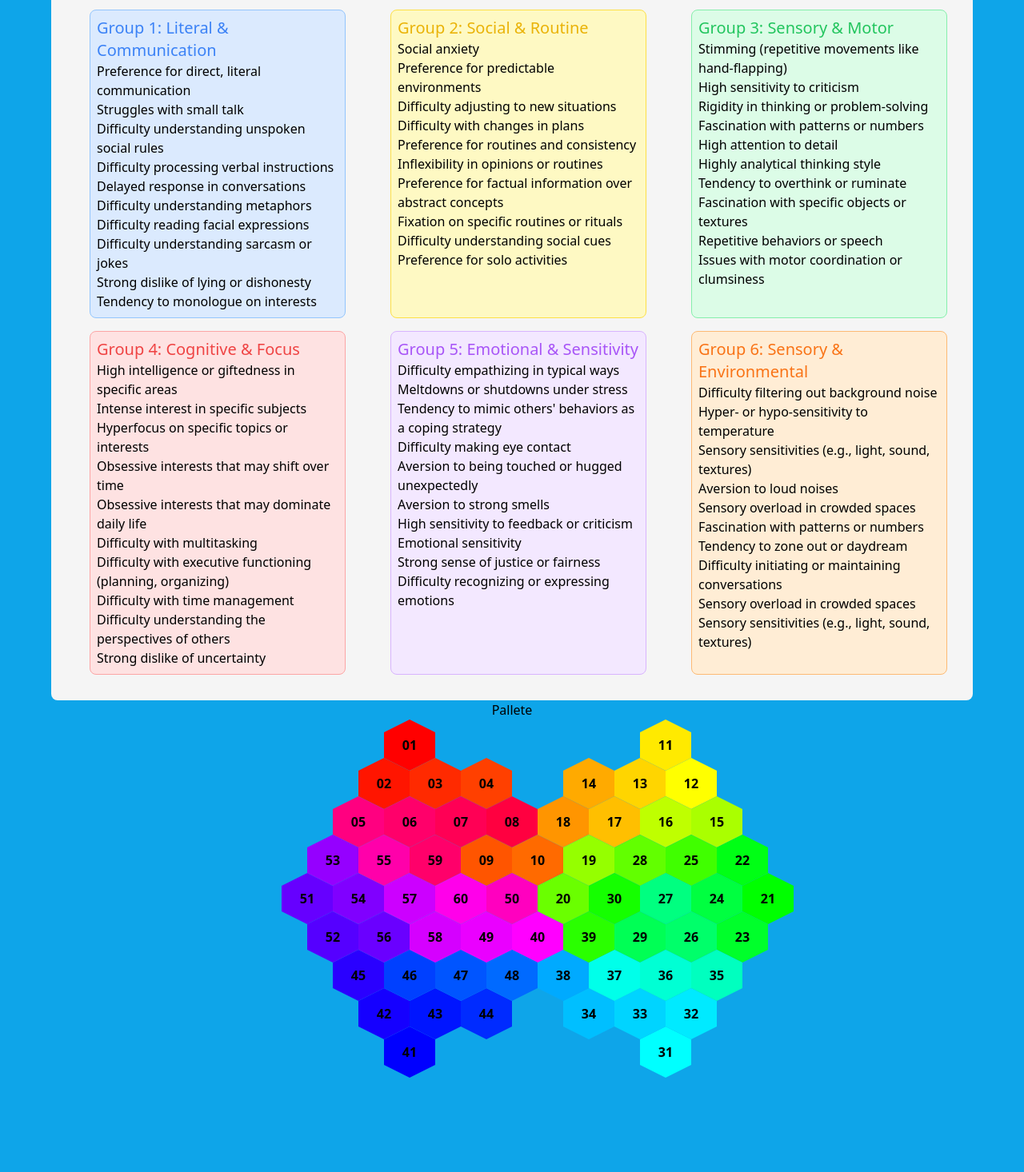
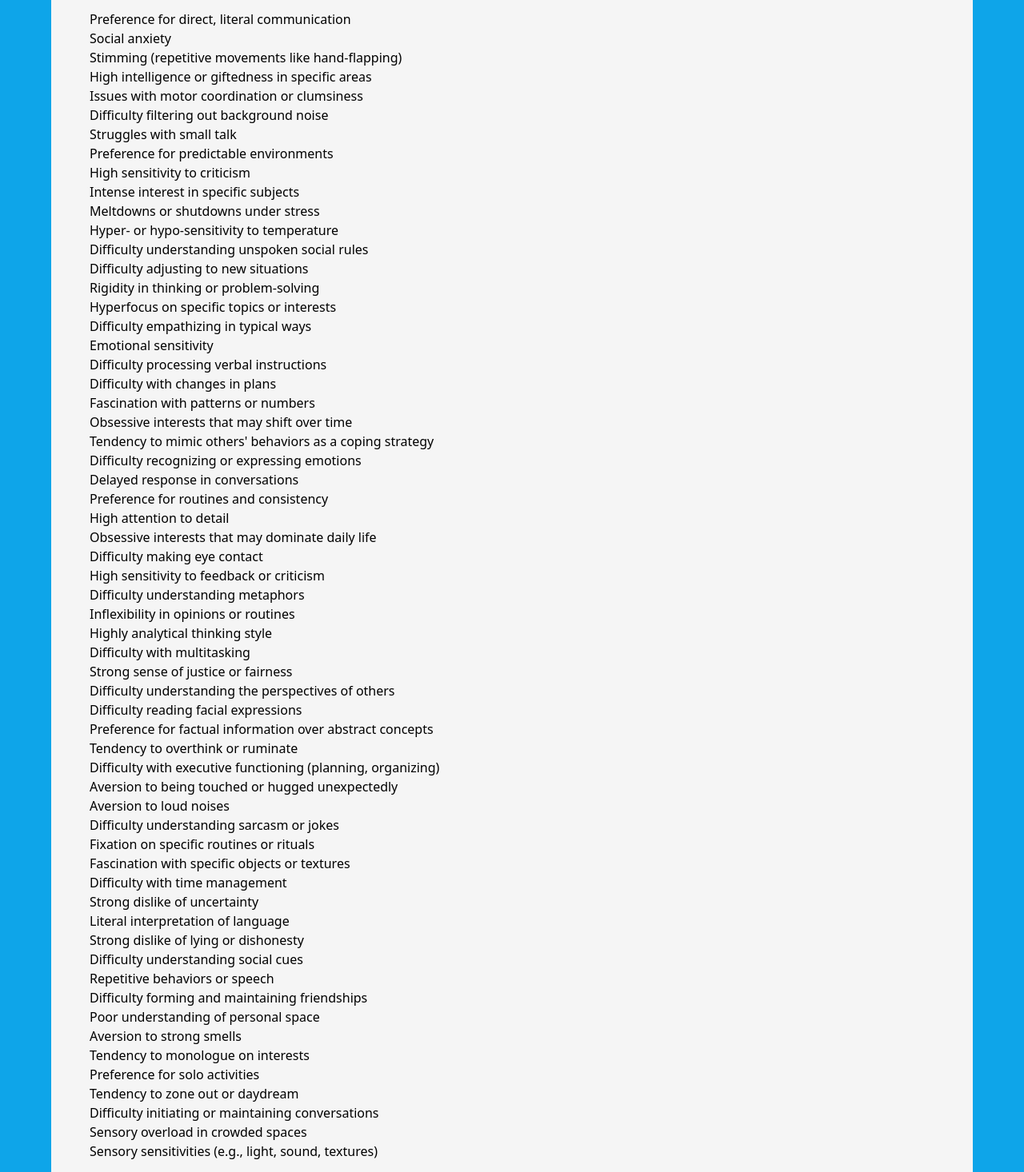
Before and after one commit to the-Third-Developer/the-third-developer, a SvelteKit app: page /neuropalette in a window 1280 px wide. Shown: the part 364-1830 px from the top of the page at 80% size. Built offline with nearby package versions, Linux system fonts and the light colour scheme; a web font is replaced by a local one.

Commit message:
pokemon calculator

```diff
--- a/src/routes/neuropalette/+page.svelte
+++ b/src/routes/neuropalette/+page.svelte
@@ -14,139 +14,66 @@
 		<h2 class="m-0 mb-4 p-0 text-center text-4xl">
 			Traits of Personality Legend
 		</h2>
-		<ol class="flex flex-wrap gap-4 items-stretch justify-between">
-			<li
-				class="max-w-80 p-2 rounded-lg bg-blue-100 border border-blue-300"
-			>
-				<h3 class="text-xl font-medium text-blue-500">
-					Group 1: Literal & Communication
-				</h3>
-				<ul>
-					<li>Preference for direct, literal communication</li>
-					<li>Struggles with small talk</li>
-					<li>Difficulty understanding unspoken social rules</li>
-					<li>Difficulty processing verbal instructions</li>
-					<li>Delayed response in conversations</li>
-					<li>Difficulty understanding metaphors</li>
-					<li>Difficulty reading facial expressions</li>
-					<li>Difficulty understanding sarcasm or jokes</li>
-					<li>Strong dislike of lying or dishonesty</li>
-					<li>Tendency to monologue on interests</li>
-				</ul>
-			</li>
-
-			<li
-				class="max-w-80 p-2 rounded-lg bg-yellow-100 border border-yellow-300"
-			>
-				<h3 class="text-xl font-medium text-yellow-500">
-					Group 2: Social & Routine
-				</h3>
-				<ul>
-					<li>Social anxiety</li>
-					<li>Preference for predictable environments</li>
-					<li>Difficulty adjusting to new situations</li>
-					<li>Difficulty with changes in plans</li>
-					<li>Preference for routines and consistency</li>
-					<li>Inflexibility in opinions or routines</li>
-					<li>
-						Preference for factual information over abstract
-						concepts
-					</li>
-					<li>Fixation on specific routines or rituals</li>
-					<li>Difficulty understanding social cues</li>
-					<li>Preference for solo activities</li>
-				</ul>
-			</li>
-
-			<li
-				class="max-w-80 p-2 rounded-lg bg-green-100 border border-green-300"
-			>
-				<h3 class="text-xl font-medium text-green-500">
-					Group 3: Sensory & Motor
-				</h3>
-				<ul>
-					<li>Stimming (repetitive movements like hand-flapping)</li>
-					<li>High sensitivity to criticism</li>
-					<li>Rigidity in thinking or problem-solving</li>
-					<li>Fascination with patterns or numbers</li>
-					<li>High attention to detail</li>
-					<li>Highly analytical thinking style</li>
-					<li>Tendency to overthink or ruminate</li>
-					<li>Fascination with specific objects or textures</li>
-					<li>Repetitive behaviors or speech</li>
-					<li>Issues with motor coordination or clumsiness</li>
-				</ul>
-			</li>
-
-			<li
-				class="max-w-80 p-2 rounded-lg bg-red-100 border border-red-300"
-			>
-				<h3 class="text-xl font-medium text-red-500">
-					Group 4: Cognitive & Focus
-				</h3>
-				<ul>
-					<li>High intelligence or giftedness in specific areas</li>
-					<li>Intense interest in specific subjects</li>
-					<li>Hyperfocus on specific topics or interests</li>
-					<li>Obsessive interests that may shift over time</li>
-					<li>Obsessive interests that may dominate daily life</li>
-					<li>Difficulty with multitasking</li>
-					<li>
-						Difficulty with executive functioning (planning,
-						organizing)
-					</li>
-					<li>Difficulty with time management</li>
-					<li>Difficulty understanding the perspectives of others</li>
-					<li>Strong dislike of uncertainty</li>
-				</ul>
-			</li>
-
-			<li
-				class="max-w-80 p-2 rounded-lg bg-purple-100 border border-purple-300"
-			>
-				<h3 class="text-xl font-medium text-purple-500">
-					Group 5: Emotional & Sensitivity
-				</h3>
-				<ul>
-					<li>Difficulty empathizing in typical ways</li>
-					<li>Meltdowns or shutdowns under stress</li>
-					<li>
-						Tendency to mimic others' behaviors as a coping strategy
-					</li>
-					<li>Difficulty making eye contact</li>
-					<li>Aversion to being touched or hugged unexpectedly</li>
-					<li>Aversion to strong smells</li>
-					<li>High sensitivity to feedback or criticism</li>
-					<li>Emotional sensitivity</li>
-					<li>Strong sense of justice or fairness</li>
-					<li>Difficulty recognizing or expressing emotions</li>
-				</ul>
-			</li>
-
-			<li
-				class="max-w-80 p-2 rounded-lg bg-orange-100 border border-orange-300"
-			>
-				<h3 class="text-xl font-medium text-orange-500">
-					Group 6: Sensory & Environmental
-				</h3>
-				<ul>
-					<li>Difficulty filtering out background noise</li>
-					<li>Hyper- or hypo-sensitivity to temperature</li>
-					<li>
-						Sensory sensitivities (e.g., light, sound, textures)
-					</li>
-					<li>Aversion to loud noises</li>
-					<li>Sensory overload in crowded spaces</li>
-					<li>Fascination with patterns or numbers</li>
-					<li>Tendency to zone out or daydream</li>
-					<li>Difficulty initiating or maintaining conversations</li>
-					<li>Sensory overload in crowded spaces</li>
-					<li>
-						Sensory sensitivities (e.g., light, sound, textures)
-					</li>
-				</ul>
-			</li>
-		</ol>
+		<div>Preference for direct, literal communication</div>
+		<div>Social anxiety</div>
+		<div>Stimming (repetitive movements like hand-flapping)</div>
+		<div>High intelligence or giftedness in specific areas</div>
+		<div>Issues with motor coordination or clumsiness</div>
+		<div>Difficulty filtering out background noise</div>
+		<div>Struggles with small talk</div>
+		<div>Preference for predictable environments</div>
+		<div>High sensitivity to criticism</div>
+		<div>Intense interest in specific subjects</div>
+		<div>Meltdowns or shutdowns under stress</div>
+		<div>Hyper- or hypo-sensitivity to temperature</div>
+		<div>Difficulty understanding unspoken social rules</div>
+		<div>Difficulty adjusting to new situations</div>
+		<div>Rigidity in thinking or problem-solving</div>
+		<div>Hyperfocus on specific topics or interests</div>
+		<div>Difficulty empathizing in typical ways</div>
+		<div>Emotional sensitivity</div>
+		<div>Difficulty processing verbal instructions</div>
+		<div>Difficulty with changes in plans</div>
+		<div>Fascination with patterns or numbers</div>
+		<div>Obsessive interests that may shift over time</div>
+		<div>Tendency to mimic others' behaviors as a coping strategy</div>
+		<div>Difficulty recognizing or expressing emotions</div>
+		<div>Delayed response in conversations</div>
+		<div>Preference for routines and consistency</div>
+		<div>High attention to detail</div>
+		<div>Obsessive interests that may dominate daily life</div>
+		<div>Difficulty making eye contact</div>
+		<div>High sensitivity to feedback or criticism</div>
+		<div>Difficulty understanding metaphors</div>
+		<div>Inflexibility in opinions or routines</div>
+		<div>Highly analytical thinking style</div>
+		<div>Difficulty with multitasking</div>
+		<div>Strong sense of justice or fairness</div>
+		<div>Difficulty understanding the perspectives of others</div>
+		<div>Difficulty reading facial expressions</div>
+		<div>Preference for factual information over abstract concepts</div>
+		<div>Tendency to overthink or ruminate</div>
+		<div>Difficulty with executive functioning (planning, organizing)</div>
+		<div>Aversion to being touched or hugged unexpectedly</div>
+		<div>Aversion to loud noises</div>
+		<div>Difficulty understanding sarcasm or jokes</div>
+		<div>Fixation on specific routines or rituals</div>
+		<div>Fascination with specific objects or textures</div>
+		<div>Difficulty with time management</div>
+		<div>Strong dislike of uncertainty</div>
+		<div>Literal interpretation of language</div>
+		<div>Strong dislike of lying or dishonesty</div>
+		<div>Difficulty understanding social cues</div>
+		<div>Repetitive behaviors or speech</div>
+		<div>Difficulty forming and maintaining friendships</div>
+		<div>Poor understanding of personal space</div>
+		<div>Aversion to strong smells</div>
+		<div>Tendency to monologue on interests</div>
+		<div>Preference for solo activities</div>
+		<div>Tendency to zone out or daydream</div>
+		<div>Difficulty initiating or maintaining conversations</div>
+		<div>Sensory overload in crowded spaces</div>
+		<div>Sensory sensitivities (e.g., light, sound, textures)</div>
 	</div>
 
 	<div class="text-center">
@@ -219,8 +146,6 @@
 <style>
 	.hex-grid {
 		display: grid;
-		grid-template-columns: repeat(10, 1fr);
-		grid-template-rows: repeat(9, 1fr);
 		width: fit-content;
 		max-width: 100%;
 		margin: 0 auto;
@@ -236,312 +161,312 @@
 			0% 75%,
 			0% 25%
 		);
-
 		background: lightgrey;
 		display: flex;
 		align-items: center;
 		justify-content: center;
 		font-weight: bold;
-		width: 4rem;
+		width: 5rem;
+		overflow: hidden;
 	}
 
 	.hex-grid div:nth-of-type(1) {
-		grid-column: 4;
+		grid-column: 3;
 		grid-row: 1;
 		transform: translateX(-50%);
 	}
 	.hex-grid div:nth-of-type(2) {
+		grid-column: 2;
+		grid-row: 1;
+		transform: translateY(75%);
+	}
+	.hex-grid div:nth-of-type(3) {
 		grid-column: 3;
 		grid-row: 1;
 		transform: translateY(75%);
 	}
-	.hex-grid div:nth-of-type(3) {
+	.hex-grid div:nth-of-type(4) {
 		grid-column: 4;
-		grid-row: 1;
-		transform: translateY(75%);
-	}
-	.hex-grid div:nth-of-type(4) {
-		grid-column: 5;
 		grid-row: 2;
 		transform: translateY(-25%);
 	}
 	.hex-grid div:nth-of-type(5) {
+		grid-column: 2;
+		grid-row: 2;
+		transform: translate(-50%, 50%);
+	}
+	.hex-grid div:nth-of-type(6) {
 		grid-column: 3;
 		grid-row: 2;
 		transform: translate(-50%, 50%);
 	}
-	.hex-grid div:nth-of-type(6) {
+	.hex-grid div:nth-of-type(7) {
 		grid-column: 4;
 		grid-row: 2;
 		transform: translate(-50%, 50%);
 	}
-	.hex-grid div:nth-of-type(7) {
+	.hex-grid div:nth-of-type(8) {
+		grid-column: 4;
+		grid-row: 2;
+		transform: translate(50%, 50%);
+	}
+	.hex-grid div:nth-of-type(9) {
+		grid-column: 4;
+		grid-row: 3;
+		transform: translateY(25%);
+	}
+	.hex-grid div:nth-of-type(10) {
 		grid-column: 5;
+		grid-row: 3;
+		transform: translateY(25%);
+	}
+	.hex-grid div:nth-of-type(11) {
+		grid-column: 7;
+		grid-row: 1;
+		transform: translateX(50%);
+	}
+	.hex-grid div:nth-of-type(12) {
+		grid-column: 8;
+		grid-row: 1;
+		transform: translateY(75%);
+	}
+	.hex-grid div:nth-of-type(13) {
+		grid-column: 7;
+		grid-row: 1;
+		transform: translateY(75%);
+	}
+	.hex-grid div:nth-of-type(14) {
+		grid-column: 6;
 		grid-row: 2;
-		transform: translate(-50%, 50%);
+		transform: translateY(-25%);
 	}
-	.hex-grid div:nth-of-type(8) {
+	.hex-grid div:nth-of-type(15) {
+		grid-column: 8;
+		grid-row: 2;
+		transform: translate(50%, 50%);
+	}
+	.hex-grid div:nth-of-type(16) {
+		grid-column: 7;
+		grid-row: 2;
+		transform: translate(50%, 50%);
+	}
+	.hex-grid div:nth-of-type(17) {
+		grid-column: 6;
+		grid-row: 2;
+		transform: translate(50%, 50%);
+	}
+	.hex-grid div:nth-of-type(18) {
 		grid-column: 5;
 		grid-row: 2;
 		transform: translate(50%, 50%);
 	}
-	.hex-grid div:nth-of-type(9) {
-		grid-column: 5;
-		grid-row: 3;
-		transform: translateY(25%);
-	}
-	.hex-grid div:nth-of-type(10) {
+	.hex-grid div:nth-of-type(19) {
 		grid-column: 6;
 		grid-row: 3;
 		transform: translateY(25%);
 	}
-	.hex-grid div:nth-of-type(11) {
-		grid-column: 8;
-		grid-row: 1;
+	.hex-grid div:nth-of-type(20) {
+		grid-column: 6;
+		grid-row: 4;
+		transform: translateX(-50%);
+	}
+	.hex-grid div:nth-of-type(21) {
+		grid-column: 9;
+		grid-row: 4;
 		transform: translateX(50%);
 	}
-	.hex-grid div:nth-of-type(12) {
+	.hex-grid div:nth-of-type(22) {
 		grid-column: 9;
-		grid-row: 1;
-		transform: translateY(75%);
+		grid-row: 3;
+		transform: translateY(25%);
 	}
-	.hex-grid div:nth-of-type(13) {
-		grid-column: 8;
-		grid-row: 1;
-		transform: translateY(75%);
-	}
-	.hex-grid div:nth-of-type(14) {
-		grid-column: 7;
-		grid-row: 2;
+	.hex-grid div:nth-of-type(23) {
+		grid-column: 9;
+		grid-row: 5;
 		transform: translateY(-25%);
 	}
-	.hex-grid div:nth-of-type(15) {
-		grid-column: 9;
-		grid-row: 2;
-		transform: translate(50%, 50%);
+	.hex-grid div:nth-of-type(24) {
+		grid-column: 8;
+		grid-row: 4;
+		transform: translateX(50%);
 	}
-	.hex-grid div:nth-of-type(16) {
+	.hex-grid div:nth-of-type(25) {
 		grid-column: 8;
-		grid-row: 2;
-		transform: translate(50%, 50%);
+		grid-row: 3;
+		transform: translateY(25%);
 	}
-	.hex-grid div:nth-of-type(17) {
+	.hex-grid div:nth-of-type(26) {
+		grid-column: 8;
+		grid-row: 5;
+		transform: translateY(-25%);
+	}
+	.hex-grid div:nth-of-type(27) {
 		grid-column: 7;
-		grid-row: 2;
-		transform: translate(50%, 50%);
+		grid-row: 4;
+		transform: translateX(50%);
 	}
-	.hex-grid div:nth-of-type(18) {
-		grid-column: 6;
-		grid-row: 2;
-		transform: translate(50%, 50%);
-	}
-	.hex-grid div:nth-of-type(19) {
+	.hex-grid div:nth-of-type(28) {
 		grid-column: 7;
 		grid-row: 3;
 		transform: translateY(25%);
 	}
-	.hex-grid div:nth-of-type(20) {
+	.hex-grid div:nth-of-type(29) {
 		grid-column: 7;
-		grid-row: 4;
-		transform: translateX(-50%);
-	}
-	.hex-grid div:nth-of-type(21) {
-		grid-column: 10;
-		grid-row: 4;
-		transform: translateX(50%);
-	}
-	.hex-grid div:nth-of-type(22) {
-		grid-column: 10;
-		grid-row: 3;
-		transform: translateY(25%);
-	}
-	.hex-grid div:nth-of-type(23) {
-		grid-column: 10;
-		grid-row: 5;
-		transform: translateY(-25%);
-	}
-	.hex-grid div:nth-of-type(24) {
-		grid-column: 9;
-		grid-row: 4;
-		transform: translateX(50%);
-	}
-	.hex-grid div:nth-of-type(25) {
-		grid-column: 9;
-		grid-row: 3;
-		transform: translateY(25%);
-	}
-	.hex-grid div:nth-of-type(26) {
-		grid-column: 9;
-		grid-row: 5;
-		transform: translateY(-25%);
-	}
-	.hex-grid div:nth-of-type(27) {
-		grid-column: 8;
-		grid-row: 4;
-		transform: translateX(50%);
-	}
-	.hex-grid div:nth-of-type(28) {
-		grid-column: 8;
-		grid-row: 3;
-		transform: translateY(25%);
-	}
-	.hex-grid div:nth-of-type(29) {
-		grid-column: 8;
 		grid-row: 5;
 		transform: translateY(-25%);
 	}
 	.hex-grid div:nth-of-type(30) {
-		grid-column: 7;
+		grid-column: 6;
 		grid-row: 4;
 		transform: translateX(50%);
 	}
 	.hex-grid div:nth-of-type(31) {
-		grid-column: 8;
+		grid-column: 7;
 		grid-row: 7;
 		transform: translateX(50%);
 	}
 	.hex-grid div:nth-of-type(32) {
-		grid-column: 9;
+		grid-column: 8;
 		grid-row: 7;
 		transform: translateY(-75%);
 	}
 	.hex-grid div:nth-of-type(33) {
-		grid-column: 8;
+		grid-column: 7;
 		grid-row: 7;
 		transform: translateY(-75%);
 	}
 	.hex-grid div:nth-of-type(34) {
-		grid-column: 7;
+		grid-column: 6;
 		grid-row: 6;
 		transform: translateY(25%);
 	}
 	.hex-grid div:nth-of-type(35) {
-		grid-column: 9;
+		grid-column: 8;
 		grid-row: 6;
 		transform: translate(50%, -50%);
 	}
 	.hex-grid div:nth-of-type(36) {
-		grid-column: 8;
+		grid-column: 7;
 		grid-row: 6;
 		transform: translate(50%, -50%);
 	}
 	.hex-grid div:nth-of-type(37) {
-		grid-column: 7;
+		grid-column: 6;
 		grid-row: 6;
 		transform: translate(50%, -50%);
 	}
 	.hex-grid div:nth-of-type(38) {
-		grid-column: 7;
+		grid-column: 6;
 		grid-row: 6;
 		transform: translate(-50%, -50%);
 	}
 	.hex-grid div:nth-of-type(39) {
-		grid-column: 7;
+		grid-column: 6;
 		grid-row: 5;
 		transform: translateY(-25%);
 	}
 	.hex-grid div:nth-of-type(40) {
-		grid-column: 6;
+		grid-column: 5;
 		grid-row: 5;
 		transform: translateY(-25%);
 	}
 	.hex-grid div:nth-of-type(41) {
-		grid-column: 4;
+		grid-column: 3;
 		grid-row: 7;
 		transform: translateX(-50%);
 	}
 	.hex-grid div:nth-of-type(42) {
+		grid-column: 2;
+		grid-row: 7;
+		transform: translateY(-75%);
+	}
+	.hex-grid div:nth-of-type(43) {
 		grid-column: 3;
 		grid-row: 7;
 		transform: translateY(-75%);
 	}
-	.hex-grid div:nth-of-type(43) {
+	.hex-grid div:nth-of-type(44) {
 		grid-column: 4;
-		grid-row: 7;
-		transform: translateY(-75%);
-	}
-	.hex-grid div:nth-of-type(44) {
-		grid-column: 5;
 		grid-row: 6;
 		transform: translateY(25%);
 	}
 	.hex-grid div:nth-of-type(45) {
+		grid-column: 2;
+		grid-row: 6;
+		transform: translate(-50%, -50%);
+	}
+	.hex-grid div:nth-of-type(46) {
 		grid-column: 3;
 		grid-row: 6;
 		transform: translate(-50%, -50%);
 	}
-	.hex-grid div:nth-of-type(46) {
+	.hex-grid div:nth-of-type(47) {
 		grid-column: 4;
 		grid-row: 6;
 		transform: translate(-50%, -50%);
 	}
-	.hex-grid div:nth-of-type(47) {
+	.hex-grid div:nth-of-type(48) {
 		grid-column: 5;
 		grid-row: 6;
 		transform: translate(-50%, -50%);
 	}
-	.hex-grid div:nth-of-type(48) {
-		grid-column: 6;
-		grid-row: 6;
-		transform: translate(-50%, -50%);
-	}
 	.hex-grid div:nth-of-type(49) {
-		grid-column: 5;
+		grid-column: 4;
 		grid-row: 5;
 		transform: translateY(-25%);
 	}
 	.hex-grid div:nth-of-type(50) {
-		grid-column: 5;
+		grid-column: 4;
 		grid-row: 4;
 		transform: translateX(50%);
 	}
 	.hex-grid div:nth-of-type(51) {
+		grid-column: 1;
+		grid-row: 4;
+		transform: translateX(-50%);
+	}
+	.hex-grid div:nth-of-type(52) {
+		grid-column: 1;
+		grid-row: 5;
+		transform: translateY(-25%);
+	}
+	.hex-grid div:nth-of-type(53) {
+		grid-column: 1;
+		grid-row: 3;
+		transform: translateY(25%);
+	}
+	.hex-grid div:nth-of-type(54) {
 		grid-column: 2;
 		grid-row: 4;
 		transform: translateX(-50%);
 	}
-	.hex-grid div:nth-of-type(52) {
+	.hex-grid div:nth-of-type(55) {
+		grid-column: 2;
+		grid-row: 3;
+		transform: translateY(25%);
+	}
+	.hex-grid div:nth-of-type(56) {
 		grid-column: 2;
 		grid-row: 5;
 		transform: translateY(-25%);
 	}
-	.hex-grid div:nth-of-type(53) {
-		grid-column: 2;
-		grid-row: 3;
-		transform: translateY(25%);
-	}
-	.hex-grid div:nth-of-type(54) {
+	.hex-grid div:nth-of-type(57) {
 		grid-column: 3;
 		grid-row: 4;
 		transform: translateX(-50%);
 	}
-	.hex-grid div:nth-of-type(55) {
+	.hex-grid div:nth-of-type(58) {
+		grid-column: 3;
+		grid-row: 5;
+		transform: translateY(-25%);
+	}
+	.hex-grid div:nth-of-type(59) {
 		grid-column: 3;
 		grid-row: 3;
 		transform: translateY(25%);
 	}
-	.hex-grid div:nth-of-type(56) {
-		grid-column: 3;
-		grid-row: 5;
-		transform: translateY(-25%);
-	}
-	.hex-grid div:nth-of-type(57) {
+	.hex-grid div:nth-of-type(60) {
 		grid-column: 4;
-		grid-row: 4;
-		transform: translateX(-50%);
-	}
-	.hex-grid div:nth-of-type(58) {
-		grid-column: 4;
-		grid-row: 5;
-		transform: translateY(-25%);
-	}
-	.hex-grid div:nth-of-type(59) {
-		grid-column: 4;
-		grid-row: 3;
-		transform: translateY(25%);
-	}
-	.hex-grid div:nth-of-type(60) {
-		grid-column: 5;
 		grid-row: 4;
 		transform: translateX(-50%);
 	}
@@ -569,10 +494,10 @@
 		background: hwb(340 0% 0%);
 	}
 	.hex-grid div:nth-of-type(8) {
-		background: hwb(345 0% 0%);
+		background: hwb(20 0% 0%);
 	}
 	.hex-grid div:nth-of-type(9) {
-		background: hwb(20 0% 0%);
+		background: hwb(345 0% 0%);
 	}
 	.hex-grid div:nth-of-type(10) {
 		background: hwb(25 0% 0%);
@@ -604,10 +529,10 @@
 		background: hwb(35 0% 0%);
 	}
 	.hex-grid div:nth-of-type(19) {
-		background: hwb(85 0% 0%);
+		background: hwb(95 0% 0%);
 	}
 	.hex-grid div:nth-of-type(20) {
-		background: hwb(95 0% 0%);
+		background: hwb(97 0% 0%);
 	}
 
 	/* Group 3: Shades of Green/Blue-Green (Hexagons 21-30) */
@@ -630,16 +555,16 @@
 		background: hwb(145 0% 0%);
 	}
 	.hex-grid div:nth-of-type(27) {
-		background: hwb(150 0% 0%);
+		background: hwb(115 0% 0%);
 	}
 	.hex-grid div:nth-of-type(28) {
-		background: hwb(97 0% 0%);
+		background: hwb(85 0% 0%);
 	}
 	.hex-grid div:nth-of-type(29) {
 		background: hwb(140 0% 0%);
 	}
 	.hex-grid div:nth-of-type(30) {
-		background: hwb(115 0% 0%);
+		background: hwb(110 0% 0%);
 	}
 
 	/* Group 4: Shades of Blue (Hexagons 31-40) */
@@ -668,7 +593,7 @@
 		background: hwb(200 0% 0%);
 	}
 	.hex-grid div:nth-of-type(39) {
-		background: hwb(110 0% 0%);
+		background: hwb(150 0% 0%);
 	}
 	.hex-grid div:nth-of-type(40) {
 		background: hwb(300 0% 0%);
```
Also changed, not shown: src/routes/pokemon-calculations/+page.svelte (added, +55 -0 lines).
